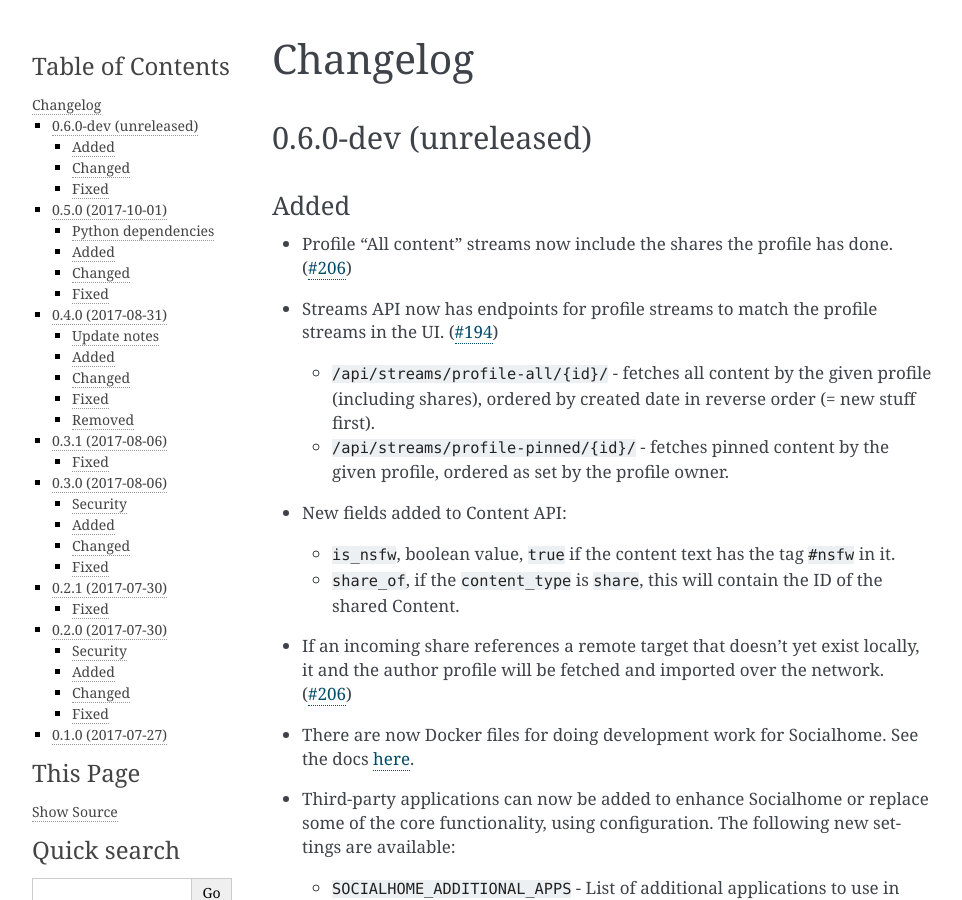
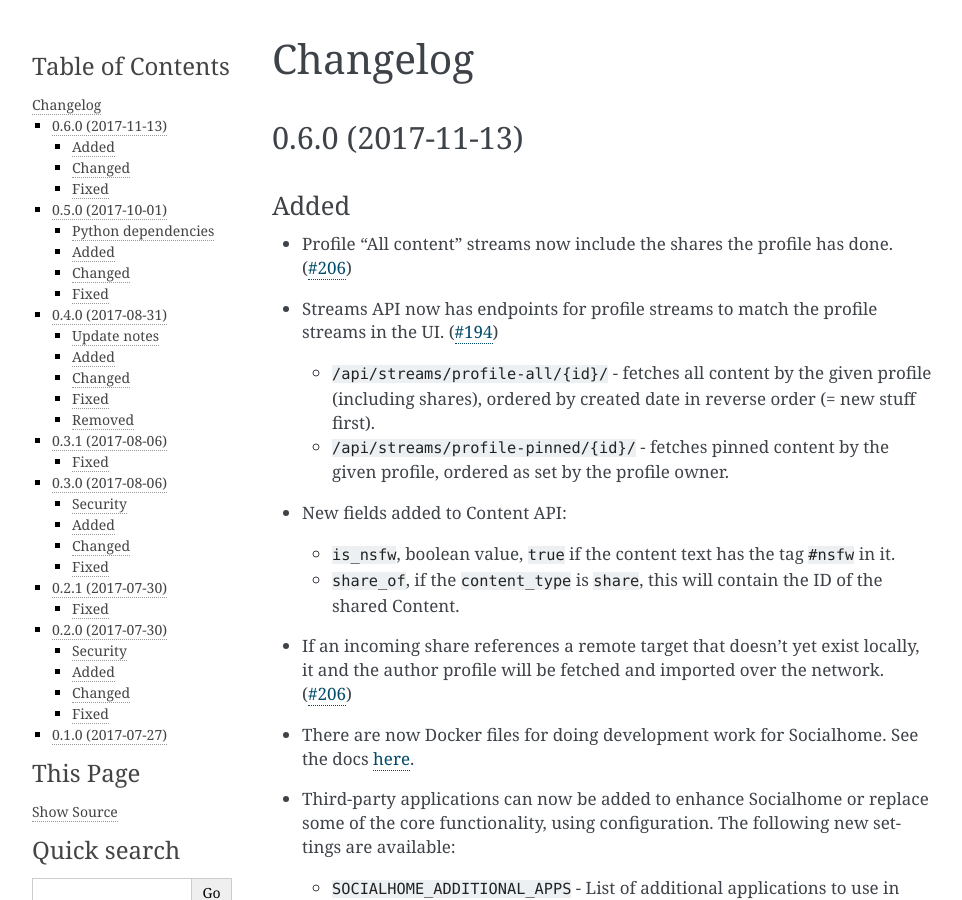
Before and after one commit to jaywink/socialhome, a Sphinx documentation site: the page built from docs/changelog.rst, in a window 1280 px wide and 900 px high. Shown: the whole window, without its empty margins (148-1110 px from the left). Built offline with Sphinx 7.4.7, drawn with Linux system fonts in a browser that asks for light colours.

Commit message:
Release 0.6.0

```diff
--- a/docs/changelog.rst
+++ b/docs/changelog.rst
@@ -3,8 +3,8 @@
 Changelog
 =========
 
-0.6.0-dev (unreleased)
-----------------------
+0.6.0 (2017-11-13)
+------------------
 
 Added
 .....
--- a/docs/conf.py
+++ b/docs/conf.py
@@ -1,6 +1,6 @@
 #!/usr/bin/env python3
 # -*- coding: utf-8 -*-
-__version__ = "0.6.0-dev"
+__version__ = "0.6.0"
 
 # Federation documentation build configuration file, created by
 # sphinx-quickstart on Sun Oct  2 12:42:19 2016.
--- a/socialhome/__init__.py
+++ b/socialhome/__init__.py
@@ -1,3 +1,3 @@
 # -*- coding: utf-8 -*-
-__version__ = "0.6.0-dev"
+__version__ = "0.6.0"
 __version_info__ = tuple([int(num) if num.isdigit() else num for num in __version__.replace("-", ".", 1).split(".")])
```
